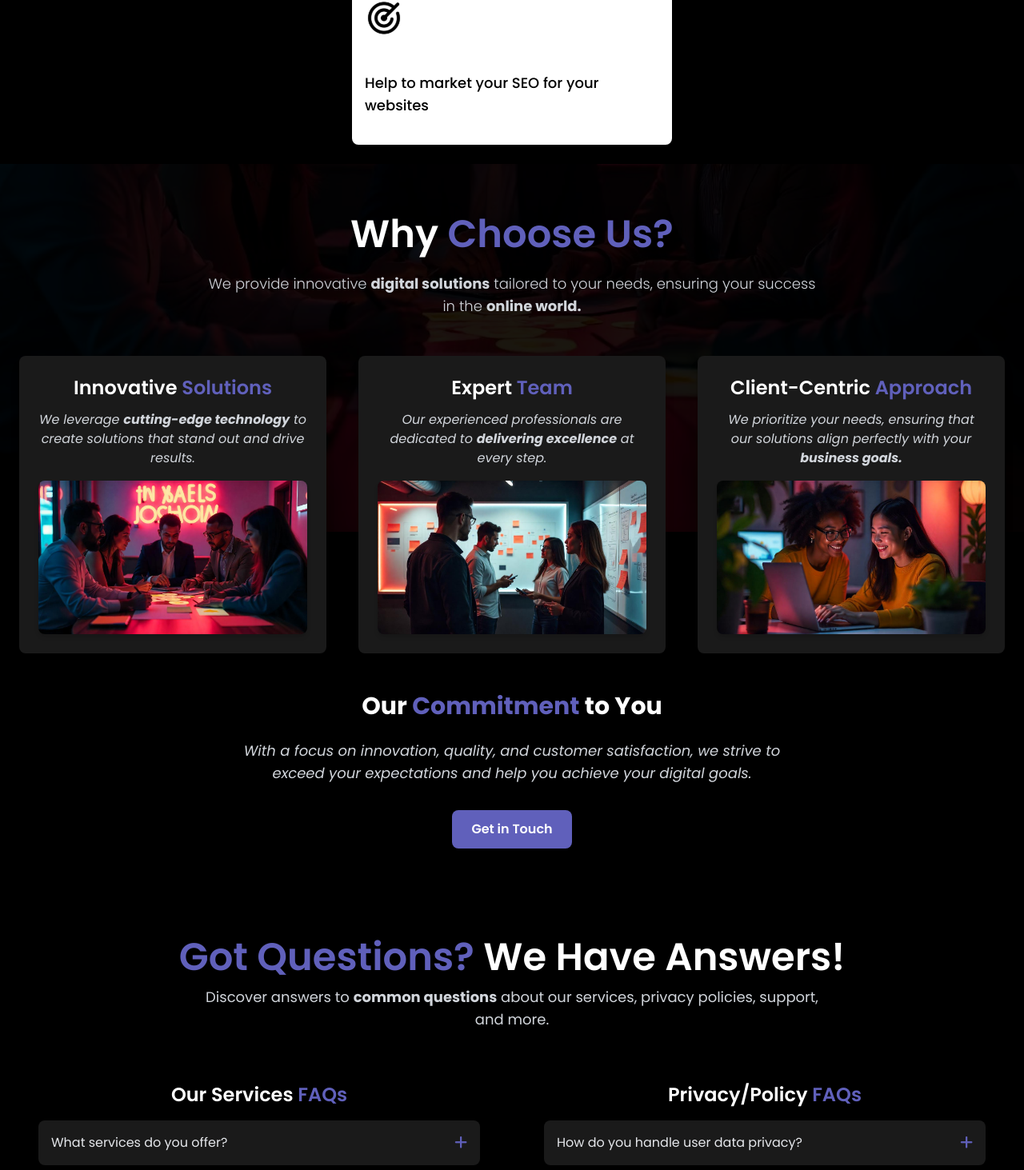
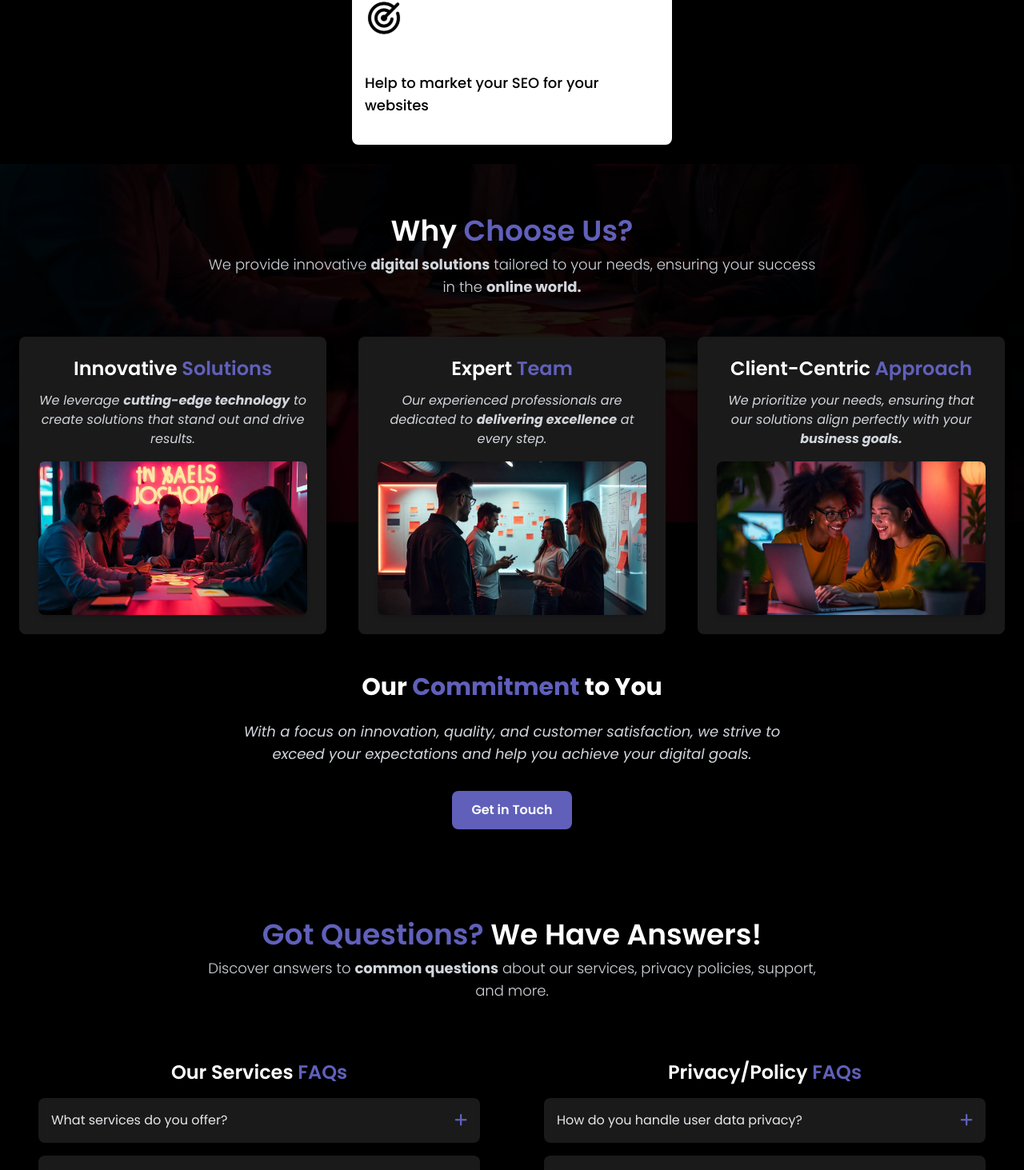
Before and after one commit to Ciresta/Landing-Page-Ciresta, a React (Create React App) app: page / in a window 1280 px wide. Shown: the part 2194-3657 px from the top of the page at 80% size. Built offline with nearby package versions, Linux system fonts and the light colour scheme.

Commit message:
consitent font

```diff
--- a/src/components/FAQs.js
+++ b/src/components/FAQs.js
@@ -1,6 +1,7 @@
 import React, { useState } from 'react';
 import 'tailwindcss/tailwind.css';
 import '@fortawesome/fontawesome-free/css/all.min.css';
+import {Link} from 'react-router-dom';
 
 const FAQCenter = () => {
   const FAQData = [
@@ -102,8 +103,8 @@ const FAQCenter = () => {
   return (
     <div className="flex items-center justify-center min-h-screen bg-black px-4 md:px-6 py-12">
       <div className="w-full max-w-7xl mx-auto text-center">
-        <h1 className="text-4xl md:text-5xl text-white poppins-semibold"><spam className='ciresta-color'>Got Questions?</spam> We Have Answers!</h1>
-        <p className="text-gray-300 mt-3 text-lg mb-10 max-w-3xl mx-auto font-poppins-extralight">
+        <h1 className="text-3xl md:text-4xl text-white poppins-semibold"><spam className='ciresta-color'>Got Questions?</spam> We Have Answers!</h1>
+        <p className="text-center text-gray-300 poppins-light text-sm md:text-lg mt-2 mb-12 max-w-3xl mx-auto">
           Discover answers to <spam className='font-bold'>  common questions</spam> about our services, privacy policies, support, and more.
         </p>
 
@@ -142,7 +143,7 @@ const FAQCenter = () => {
         <div className="mt-12">
           <p className="text-gray-300 text-lg">
             Still not got your question?{' '}
-            <a href="mailto:contact@example.com" className="ciresta-color hover:underline">Contact us</a>.
+            <Link to="/contact" className="ciresta-color hover:underline">Contact us</Link>.
           </p>
         </div>
       </div>
--- a/src/components/WhyChooseUs.js
+++ b/src/components/WhyChooseUs.js
@@ -17,11 +17,11 @@ const WhyChooseUs = () => {
             </div>
 
             <div className="container mx-auto px-6 relative z-10">
-                <h2 className="text-2xl md:text-5xl font-bold text-center text-white mb-6 poppins-semibold">
+                <h2 className="text-3xl md:text-4xl text-white poppins-semibold">
                     Why <span className="ciresta-color">Choose Us?</span>
                 </h2>
 
-                <p className="text-center text-gray-300 poppins-light text-lg mb-12 max-w-3xl mx-auto">
+                <p className="text-center text-gray-300 poppins-light text-sm md:text-lg mt-2 mb-12 max-w-3xl mx-auto">
                     We provide innovative <span className="poppins-bold">digital solutions</span> tailored to your needs, ensuring your success in the <span className="poppins-bold">online world.</span>
                 </p>
 
```
